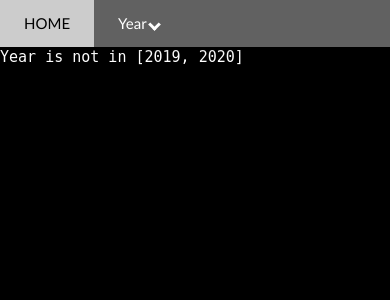
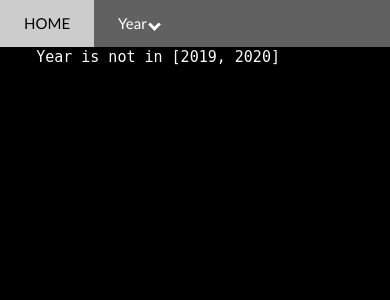
Before and after one commit to chilliah/sleeper-keeper, a Flask app: page /csv/1 in a window 390 px wide. Shown: the top 300 px of the page. Run offline with Flask 2, Linux system fonts and the light colour scheme.

Commit message:
Add files via upload

```diff
--- a/templates/nav.html
+++ b/templates/nav.html
@@ -32,8 +32,6 @@ pre {
 
 @media only screen and (max-width: 768px) {
   pre {
-    white-space: nowrap;
-    word-break: keep-all;
   }
 }
 </style>
```
